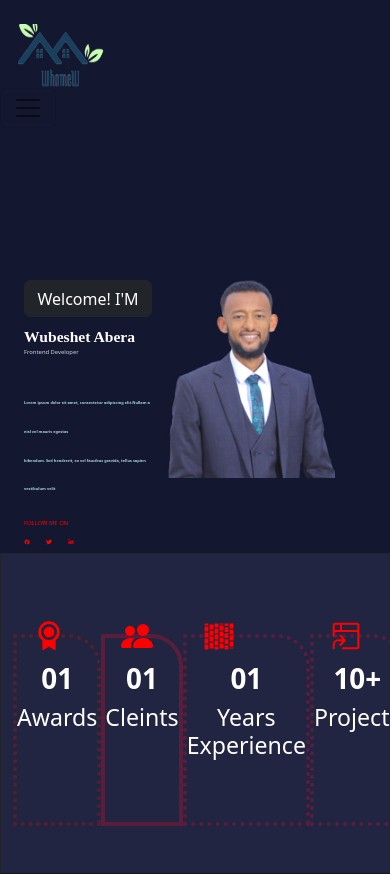
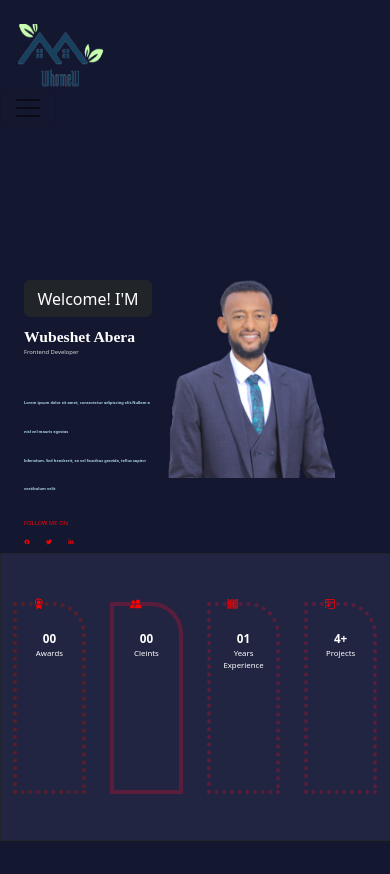
Before and after one commit to wubeabera123/my_portfolio, a React (Create React App) app: page / in a window 390 px wide. Shown: the top 874 px of the page. Built offline with nearby package versions, Linux system fonts and the light colour scheme.

Commit message:
borders responsiveness

```diff
--- a/src/Info.js
+++ b/src/Info.js
@@ -8,24 +8,24 @@ function Info(){
        <div id="info">
           <div style={{marginTop: "-10rem"}} className="container d-flex justify-content-between" id="values">
             <section id="bord1" className="sm:">
-                <RiAwardFill color="red" style={{fontSize: "2rem", marginTop: "-2rem",marginLeft: "1rem"}}/>
-                <h1 style={{textAlign: "center", color: "white", fontWeight: "bold"}}>01</h1>
-                <h3 style={{textAlign: "center", color: "white"}}>Awards</h3>
+                <RiAwardFill color="red" style={{fontSize: "3vw", marginTop: "-2rem",marginLeft: "1rem"}}/>
+                <p style={{textAlign: "center", color: "white", fontWeight: "bold",fontSize: "3vw"}}>00</p>
+                <p style={{textAlign: "center", color: "white",fontSize: "2vw",marginTop: "-1rem"}}>Awards</p>
             </section>
             <section id="bord2" className="">
-                <BsPeopleFill color="red" style={{fontSize: "2rem", marginTop: "-2rem",marginLeft: "1rem"}}/>
-                <h1 style={{textAlign: "center", color: "white", fontWeight: "bold"}}>01</h1>
-                <h3 style={{textAlign: "center", color: "white"}}>Cleints</h3>
+                <BsPeopleFill color="red" style={{fontSize: "3vw", marginTop: "-2rem",marginLeft: "1rem"}}/>
+                <p style={{textAlign: "center", color: "white", fontWeight: "bold",fontSize: "3vw"}}>00</p>
+                <p style={{textAlign: "center", color: "white",fontSize: "2vw",marginTop: "-1rem"}}>Cleints</p>
             </section>
             <section id="bord3" className="">
-                <GiCalendarHalfYear color="red" style={{fontSize: "2rem", marginTop: "-2rem",marginLeft: "1rem"}}/>
-                <h1 style={{textAlign: "center", color: "white", fontWeight: "bold"}}>01</h1>
-                <h3 style={{textAlign: "center", color: "white"}}>Years <br/>Experience</h3>
+                <GiCalendarHalfYear color="red" style={{fontSize: "3vw", marginTop: "-2rem",marginLeft: "1rem"}}/>
+                <p style={{textAlign: "center", color: "white", fontWeight: "bold",fontSize: "3vw"}}>01</p>
+                <p style={{textAlign: "center", color: "white",fontSize: "2vw",marginTop: "-1rem"}}>Years <br/>Experience</p>
             </section>
             <section id="bord4" className="">
-                <GoProjectSymlink color="red" style={{fontSize: "2rem", marginTop: "-2rem",marginLeft: "1rem"}}/>
-                <h1 style={{textAlign: "center", color: "white", fontWeight: "bold"}}>10+</h1>
-                <h3 style={{textAlign: "center", color: "white"}}>Projects</h3>
+                <GoProjectSymlink color="red" style={{fontSize: "3vw", marginTop: "-2rem",marginLeft: "1rem"}}/>
+                <p style={{textAlign: "center", color: "white", fontWeight: "bold",fontSize: "3vw"}}>4+</p>
+                <p style={{textAlign: "center", color: "white",fontSize: "2vw",marginTop: "-1rem"}}>Projects</p>
             </section>
           </div>
        </div>
--- a/src/index.css
+++ b/src/index.css
@@ -28,32 +28,32 @@ nav ul{
 }
 #info{
   border: 1px solid;
-  padding-top: 15rem;
+  padding-top: 13rem;
   background-color:#212542;
   width: 100%;
-  height: 20rem;
+  height: 18rem;
 }
 #bord1{
   border: dotted rgb(90, 30, 40) 0.3rem;
-  width: 14rem;
+  width: 20%;
   height: 12rem;
   border-top-right-radius: 2rem;
 }
 #bord2{
   border: solid rgb(90, 30, 60) 0.3rem;
-  width: 14rem;
+  width: 20%;
   height: 12rem;
   border-top-right-radius: 2rem;
 }
 #bord3{
   border: dotted rgb(90, 30, 60) 0.3rem;
-  width: 14rem;
+  width: 20%;
   height: 12rem;
   border-top-right-radius: 2rem;
 }
 #bord4{
   border: dotted rgb(90, 30, 60) 0.3rem;
-  width: 14rem;
+  width: 20%;
   height: 12rem;
   border-top-right-radius: 2rem;
 }
```
